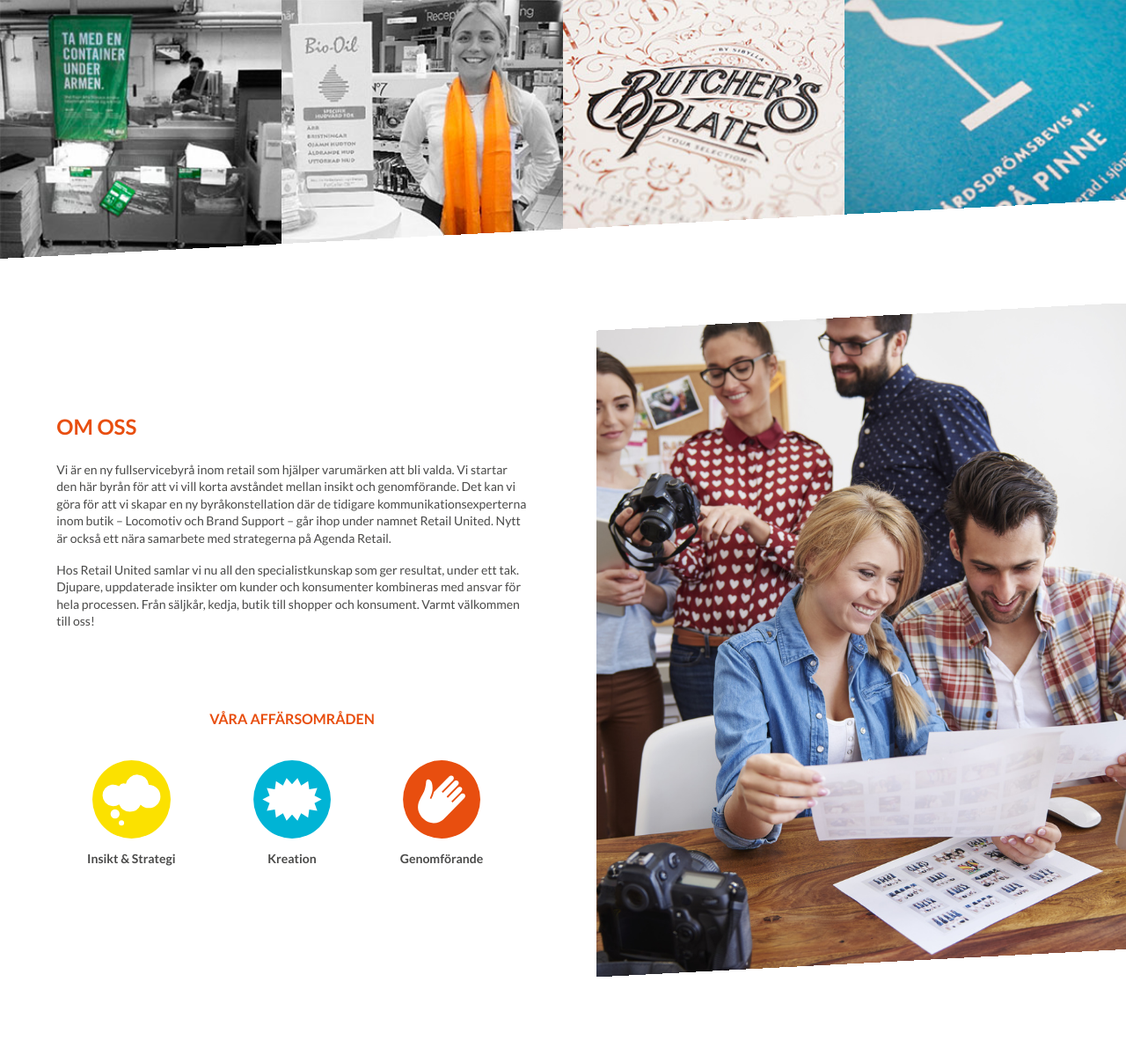
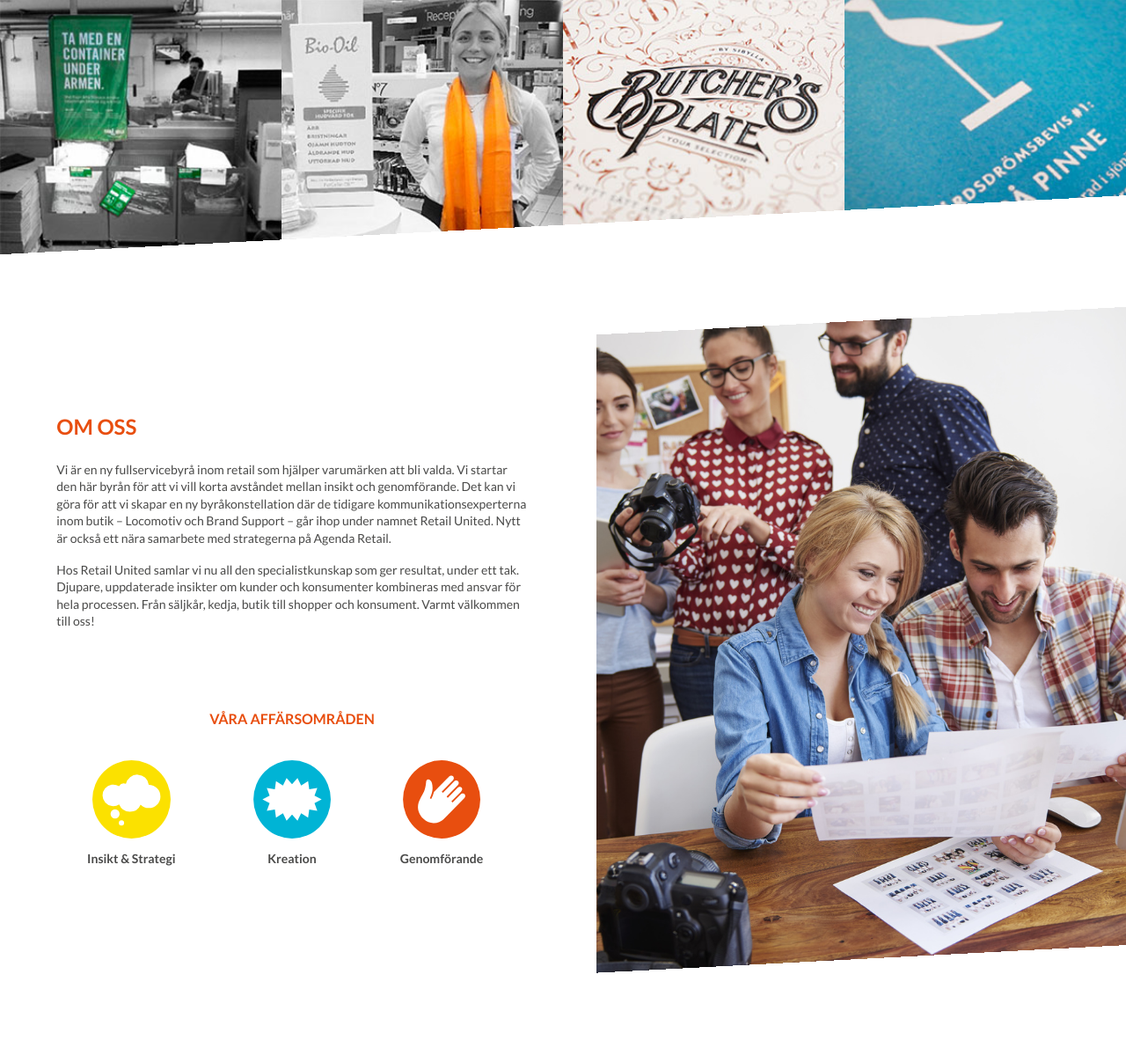
Before and after one commit to amandabouveng/caseFed15, a PHP site: page / in a window 1280 px wide. Shown: the part 321-1520 px from the top of the page at 88% size. Run offline with PHP 8.4, Linux system fonts and the light colour scheme.

Commit message:
clean up

```diff
--- a/css/style.css
+++ b/css/style.css
@@ -223,12 +223,12 @@ table {
   position: absolute;
   background: linear-gradient(-3deg, transparent 70%, white 0%);
   z-index: 2000;
-  height: 30vh;
+  height: 32vh;
   width: 100vw; }
 
 .divider-bottom {
   position: absolute;
-  height: 30vh;
+  height: 32vh;
   background: linear-gradient(177deg, transparent 70%, white 0%);
   z-index: 2000;
   width: 100vw;
--- a/scss/_mobile.scss
+++ b/scss/_mobile.scss
@@ -49,12 +49,12 @@
 	position: absolute;
 	background: linear-gradient(-3deg, transparent 70%, white 0%);
 	z-index: 2000;
-	height: 30vh;
+	height: 32vh;
 	width: 100vw;
 }
 .divider-bottom {
 	position: absolute;
-	height: 30vh;
+	height: 32vh;
 	background: linear-gradient(177deg, transparent 70%, white 0%);
 	z-index: 2000;
 	width: 100vw;
```
